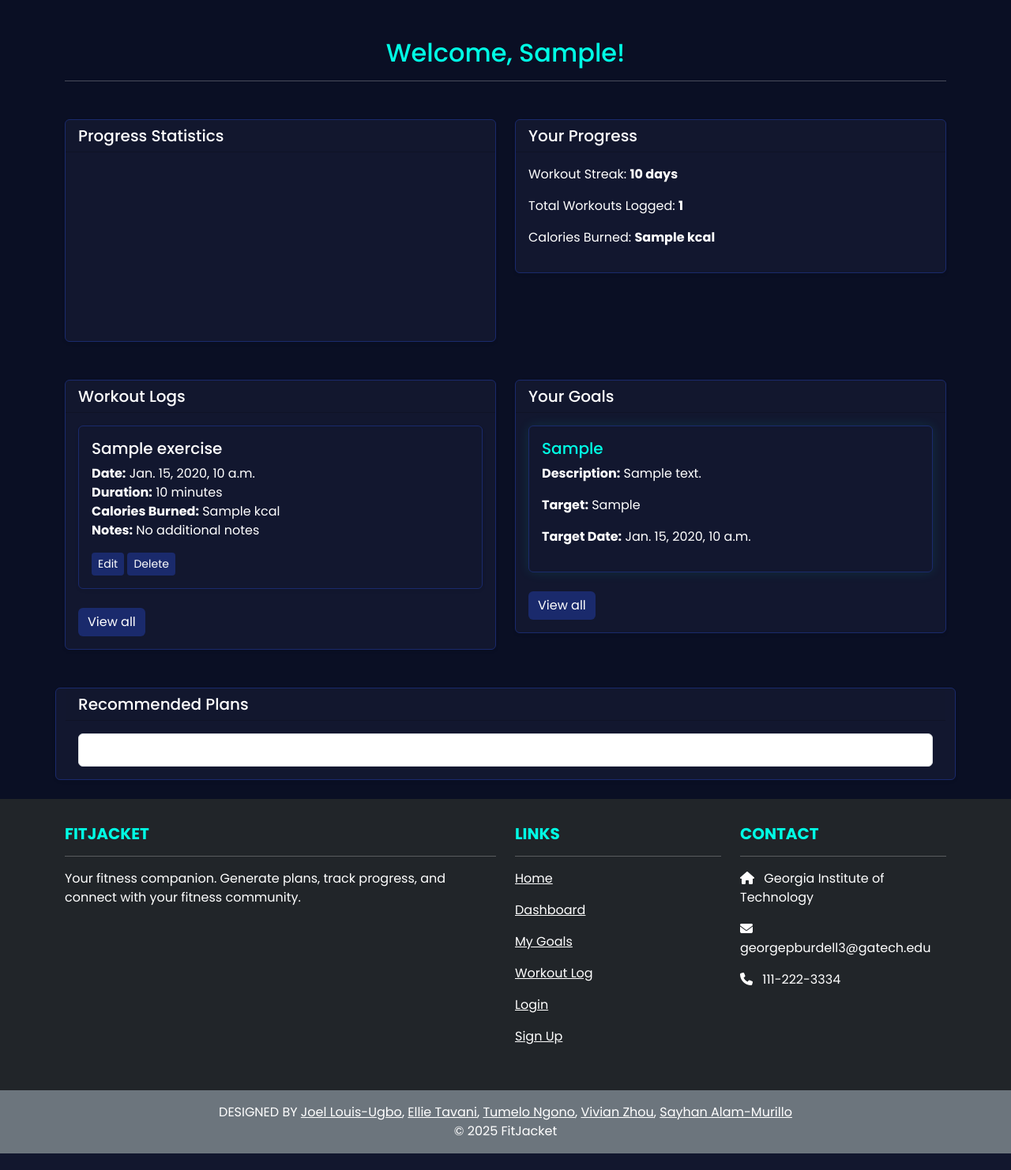
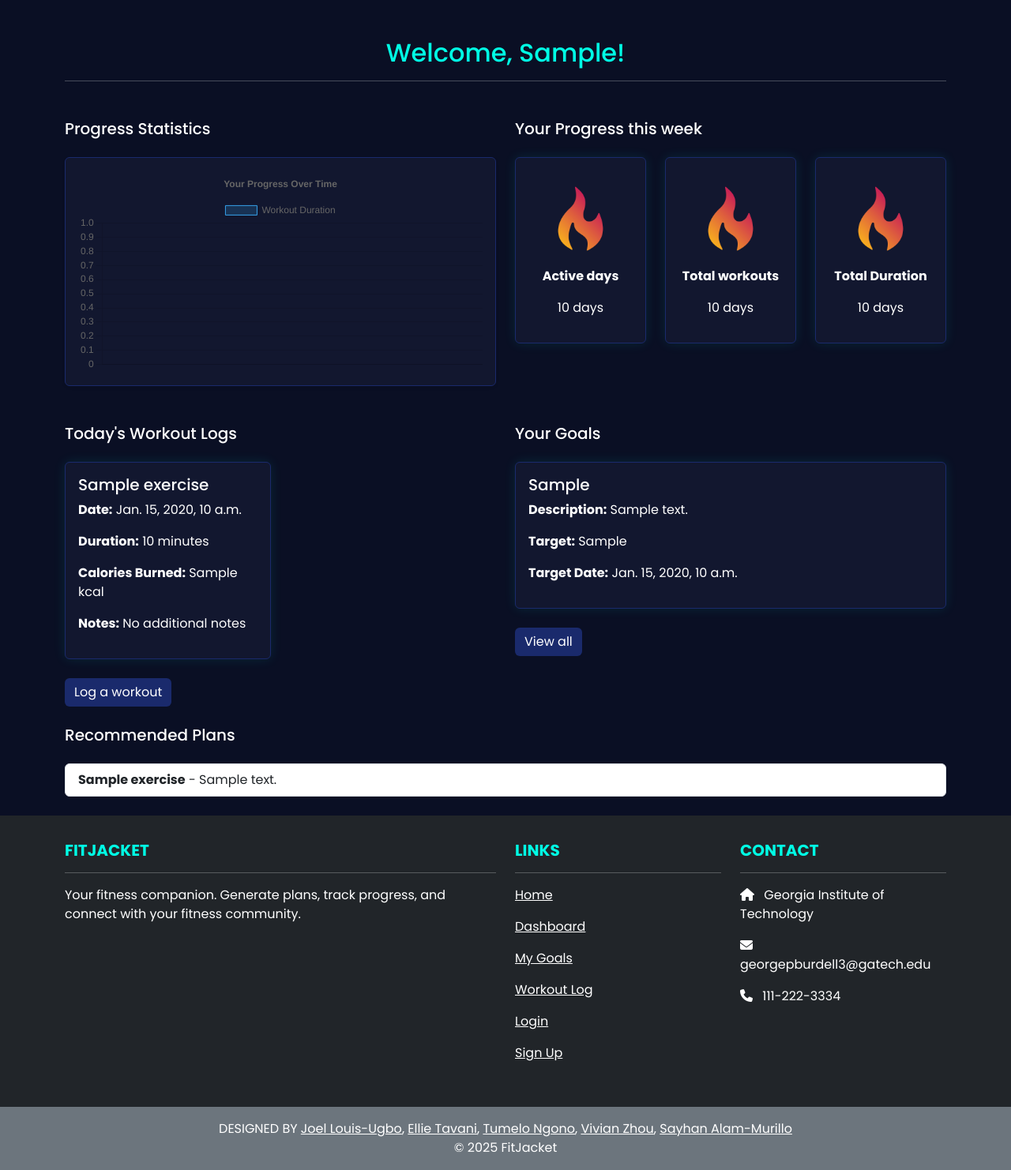
Before and after one commit to TumeloN1/FitJacket, a Django app: template dashboard/templates/dashboard/dashboard.html in a window 1280 px wide. Shown: the part 96-1578 px from the top of the page at 79% size. Before the commit the page ends 1557 px from the top, so only its background shows below. Run offline with Django 3.2, Linux system fonts and the light colour scheme; the template is opened without the code that fills it: most values are stand-ins (such as "Sample title", 1, 10 or a date in 2020); a map, chart or similar area stays blank; some libraries are stand-ins or nearby versions.

Commit message:
rearranged dashboard and fixed some stuff.?

```diff
--- a/dashboard/templates/dashboard/dashboard.html
+++ b/dashboard/templates/dashboard/dashboard.html
@@ -1,22 +1,23 @@
 {% extends "base.html" %}
+{% load static%}
 
 {% block content %}
 
-<div class="container mt-4">
+<div class="container mt-4 fade-in">
     <h2 class="text-center">Welcome, {{ first_name }}!</h2>
     <hr/>
 
     <!-- Dashboard Sections -->
     <div class="row mt-5">
-        <!-- Goals Section -->
+        <!-- Stats Section -->
         <div class="col-md-6 mb-4">
             <div class="col-md-12">
+                <div class="card-header text-white">
+                    <h5 class="card-title mb-4">Progress Statistics</h5>
+                </div>
                 <div class="card shadow-sm">
-                    <div class="card-header text-white">
-                        <h5 class="card-title mb-0">Progress Statistics</h5>
-                    </div>
                     <div class="card-body">
-                        <canvas id="progressChart" width="400" height="200"></canvas>
+                        <canvas id="progressChart" chartData="{{chart_data}}" width="400" height="200"></canvas>
                     </div>
                 </div>
             </div>
@@ -25,14 +26,30 @@
 
         <!-- Progress Section -->
         <div class="col-md-6 mb-4">
-            <div class="card shadow-sm">
             <div class="card-header text-white">
-                    <h5 class="card-title mb-0">Your Progress</h5>
+                <h5 class="card-title mb-4">Your Progress this week</h5>
             </div>
-                <div class="card-body">
-                    <p>Workout Streak: <strong>{{ progress.streak }} days</strong></p>
-                    <p>Total Workouts Logged: <strong>{{ progress.total_workouts }}</strong></p>
-                    <p>Calories Burned: <strong>{{ progress.calories_burned }} kcal</strong></p>
+            <div class="row h-400">
+                <div class="col-md-4 mb-4">
+                    <div class="card p-3 text-center d-flex justify-content-center align-items-center">
+                        <img src="{% static 'img/fire.png' %}" alt="flame" class="img-fluid m-3 align-center" width="90"/>
+                        <p> <strong>Active days</strong></p>
+                        <p>{{ progress.streak }} days</p>
+                    </div>
+                </div>
+                <div class="col-md-4 mb-4">
+                    <div class="card p-3 text-center d-flex justify-content-center align-items-center">
+                        <img src="{% static 'img/fire.png' %}" alt="flame" class="img-fluid m-3 align-center" width="90"/>
+                        <p><strong>Total workouts</strong></p>
+                        <p>{{ progress.streak }} days</p>
+                    </div>
+                </div>
+                <div class="col-md-4 mb-4">
+                    <div class="card p-3 text-center d-flex justify-content-center align-items-center">
+                        <img src="{% static 'img/fire.png' %}" alt="flame" class="img-fluid m-3 align-center" width="90"/>
+                        <p><strong>Total Duration</strong></p>
+                        <p>{{ progress.streak }} days</p>
+                    </div>
                 </div>
             </div>
         </div>
@@ -41,71 +58,64 @@
     <div class="row mt-4">
         <!-- Workout Logs Section -->
         <div class="col-md-6 mb-4">
-            <div class="card shadow-sm">
-                <div class="card-header text-dark">
-                    <h5 class="card-title mb-0">Workout Logs</h5>
+            <div class="card-header text-white">
+                <h5 class="card-title mb-4">Today's Workout Logs</h5>
             </div>
             <div class="card-body">
                 <ul class="list-group">
+                    <div class="row">
                         {% for log in logs %}
-                        <div class="row-md-6 mb-4">
-                            <div class="card shadow-sm h-100">
-                                <div class="card-body">
+                        <div class="col-md-6 mb-4">
+                            <div class="card p-3 scale-hover">
                                 <h5 class="card-title">{{ log.exercise }}</h5>
-                                    <p class="card-text">
-                                        <strong>Date:</strong> {{ log.date }}<br>
-                                        <strong>Duration:</strong> {{ log.duration }} minutes<br>
-                                        <strong>Calories Burned:</strong> {{ log.calories_burned }} kcal<br>
-                                        <strong>Notes:</strong> {{ log.notes|default:"No additional notes" }}
-                                    </p>
-                                    <a href="{% url 'workouts:edit_workout_log' log.id %}" class="btn btn-sm btn-outline-primary">Edit</a>
-                                    <a href="{% url 'workouts:delete_workout_log' log.id %}" class="btn btn-sm btn-outline-danger">Delete</a>
-                                </div>
+                                <p><strong>Date:</strong> {{ log.date }}</p>
+                                <p><strong>Duration:</strong> {{ log.duration }} minutes</p>
+                                <p><strong>Calories Burned:</strong> {{ log.calories_burned }} kcal</p>
+                                <p><strong>Notes:</strong> {{ log.notes|default:"No additional notes" }}</p>
                             </div>
                         </div>
                         {% empty %}
-                        <p class="text-muted">No workout logs yet. <a href="{% url 'workouts:log_workout' %}">Log a workout</a>.</p>
+                        <p>No workouts logged today yet.</p>
                         {% endfor %}
+                    </div>
                 </ul>
-                    <a href="{% url 'workouts:log_home'%}" class="btn btn-md btn-outline-primary">View all</a>
-                </div>
+                <a href="{% url 'workouts:log_workout'%}" class="btn btn-md btn-outline-primary">Log a workout</a>
             </div>
         </div>
 
-        <!-- Recommended Exercises Section -->
+        <!-- Goals Section -->
         <div class="col-md-6 mb-4">
-            <div class="card shadow-sm">
             <div class="card-header text-white">
-                    <h5 class="card-title mb-0">Your Goals</h5>
+                <h5 class="card-title mb-4">Your Goals</h5>
             </div>
             <div class="card-body">
                 <ul class="list-group">
+                    <div class="row">
                         {% for goal in goals %}
+                        <div class="row-md-6 mb-4">
                             <a href="{% url 'goals:goal_detail' goal.id %}" class="text-decoration-none">
-                            <div class="row-md-6 mb-4">
                                 <div class="card p-3 scale-hover">
-                                    <h5>{{ goal.get_goal_type_display }}</h5>
+                                    <h5  class="card-title">{{ goal.get_goal_type_display }}</h5>
                                     <p><strong>Description:</strong> {{ goal.description }}</p>
                                     <p><strong>Target:</strong> {{ goal.target_metric }}</p>
                                     <p><strong>Target Date:</strong> {{ goal.target_date }}</p>
                                 </div>
+                            </a>
                         </div>
-                        </a>
                         {% empty %}
                         <p class="text-muted">No goals set yet. <a href="{% url 'goals:goal_home' %}">Set a goal</a>.</p>
                         {% endfor %}
+                    </div>
                 </ul>
                 <a href="{% url 'goals:goal_home'%}" class="btn btn-md btn-outline-primary">View all</a>
             </div>
         </div>
     </div>
-    </div>
 
-    <!-- Progress Charts Section -->
-    <div class="row mt-4">
-        <div class="card shadow-sm">
+    <!-- Recomendations Section -->
+    <div>
         <div class="card-header text-white">
-                <h5 class="card-title mb-0">Recommended Plans</h5>
+            <h5 class="card-title mb-4">Recommended Plans</h5>
         </div>
         <div class="card-body">
             <ul class="list-group">
@@ -120,25 +130,29 @@
         </div>
     </div>
 </div>
-</div>
 
-{% endblock %}
+
 
 {% block scripts %}
 <script src="https://cdn.jsdelivr.net/npm/chart.js"></script>
 <script>
     // Example data for the chart
-    const labels = {{ progress.dates|safe }};
+    const chartID = document.getElementById('progressChart');
+    const chartData = chartID.getAttribute('chartData');
+    const labels = chartData.dates;
+    console.log(labels);
     const data = {
         labels: labels,
         datasets: [{
-            label: 'Calories Burned',
-            data: {{ progress.calories|safe }},
+            label: 'Workout Duration',
+            data: chartData.duration,
             backgroundColor: 'rgba(54, 162, 235, 0.2)',
             borderColor: 'rgba(54, 162, 235, 1)',
             borderWidth: 1
         }]
     };
+
+    console.log(data);
 
     const config = {
         type: 'line',
@@ -163,3 +177,5 @@
     );
 </script>
 {% endblock %}
+
+{% endblock %}
--- a/goals/templates/goals/goal_home.html
+++ b/goals/templates/goals/goal_home.html
@@ -3,7 +3,7 @@
 {% block title %}My Goals - FitJacket{% endblock %}
 
 {% block content %}
-<div class="container py-4">
+<div class="container py-4 fade-in">
     <h2 class="mb-4">🎯 My Fitness Goals</h2>
 
     {% if goals %}
--- a/workouts/templates/workouts/log_home.html
+++ b/workouts/templates/workouts/log_home.html
@@ -3,7 +3,7 @@
 {% block title %}My Logs - FitJacket{% endblock %}
 
 {% block content %}
-<div class="container py-4">
+<div class="container py-4 fade-in">
     <h2 class="mb-4">🎯 My Logged Workouts</h2>
 
     {% if logs %}
```
Also changed, not shown: dashboard/static/css/dashboard.css (added, +14 -0 lines), dashboard/static/dashboard/dashboard.css (deleted, +0 -8 lines), dashboard/views.py (+8 -1 lines), dashboard/static/img/campfire.png (added), dashboard/static/img/fire.png (added), dashboard/static/img/flame.png (added), db.sqlite3. Lines whose indentation alone changed are shown as unchanged.
